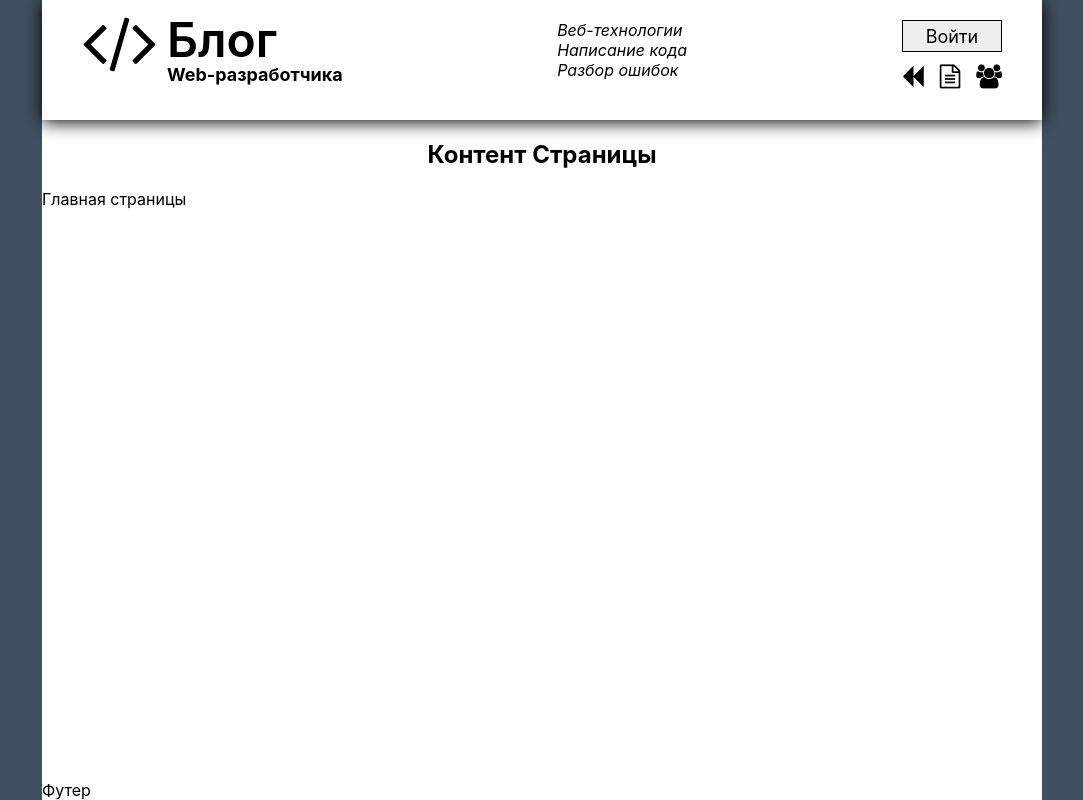
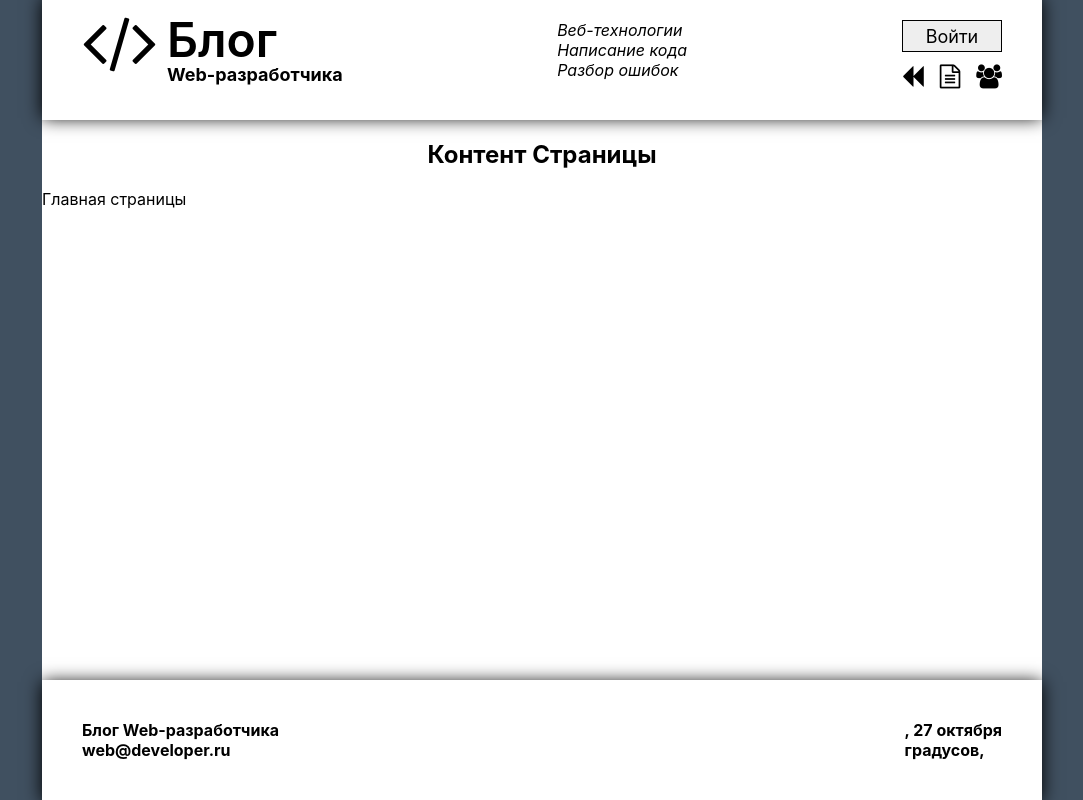
Before and after one commit to Kami9922/practice-blog, a React (Create React App) app: page / in a window 1280 px wide. Shown: the whole page, without its empty margins (98-1181 px from the left). Built offline with nearby package versions, Linux system fonts and the light colour scheme; no server answers.

Commit message:
Реализовать футер

```diff
--- a/src/App.js
+++ b/src/App.js
@@ -2,6 +2,7 @@ import { Route, Routes } from 'react-router-dom'
 import './App.css'
 import styled from 'styled-components'
 import { Header } from './components/header/header'
+import { Footer } from './components/footer/footer'
 
 const Content = styled.div`
 	padding: 120px 0;
@@ -19,9 +20,7 @@ const AppColumn = styled.div`
 	margin: 0 auto;
 `
 
-const Footer = () => <div>Футер</div>
-
-function App() {
+const App = () => {
 	return (
 		<AppColumn>
 			<Header />
--- /dev/null
+++ b/src/components/footer/footer.js
@@ -0,0 +1,52 @@
+import React, { useEffect, useState } from 'react'
+import styled from 'styled-components'
+
+const FooterContainer = ({ className }) => {
+	const [city, setCity] = useState('')
+	const [temperature, setTemperature] = useState('')
+	const [weather, setWeather] = useState('')
+
+	useEffect(() => {
+		fetch(
+			'https://api.openweathermap.org/data/2.5/weather?q=Samara&units=metric&lang=ru&appid=77cc7915c2a9d2f2adef4d62712e7a83'
+		)
+			.then((res) => res.json())
+			.then(({ name, main, weather }) => {
+				setCity(name)
+				setTemperature(Math.round(main.temp))
+				setWeather(weather[0].description)
+			})
+	}, [])
+
+	return (
+		<div className={className}>
+			<div>
+				<div>Блог Web-разработчика</div>
+				<div>web@developer.ru</div>
+			</div>
+			<div>
+				<div>
+					{city},{' '}
+					{new Date().toLocaleDateString('ru', {
+						day: 'numeric',
+						month: 'long',
+					})}
+				</div>
+				<div>
+					{temperature} градусов, {weather}
+				</div>
+			</div>
+		</div>
+	)
+}
+
+export const Footer = styled(FooterContainer)`
+	display: flex;
+	justify-content: space-between;
+	align-items: center;
+	width: 1000px;
+	height: 120px;
+	padding: 20px 40px;
+	box-shadow: 0px 2px 17px #000;
+	font-weight: bold;
+`
--- a/src/components/header/header.js
+++ b/src/components/header/header.js
@@ -23,7 +23,7 @@ export const Header = styled(HeaderContainer)`
 	justify-content: space-between;
 	height: 120px;
 	padding: 20px 40px;
-	box-shadow: 0px 2px 17px #000;
+	box-shadow: 0px -2px 17px #000;
 	position: fixed;
 	top: 0;
 	width: 1000px;
```
